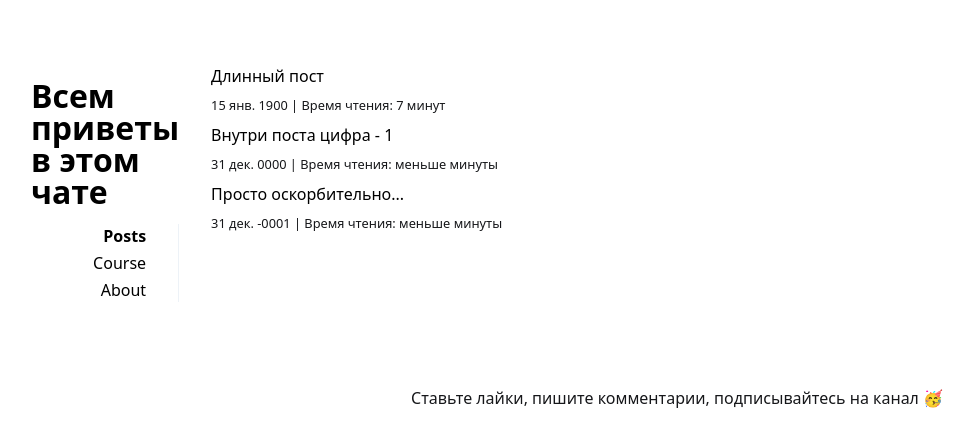
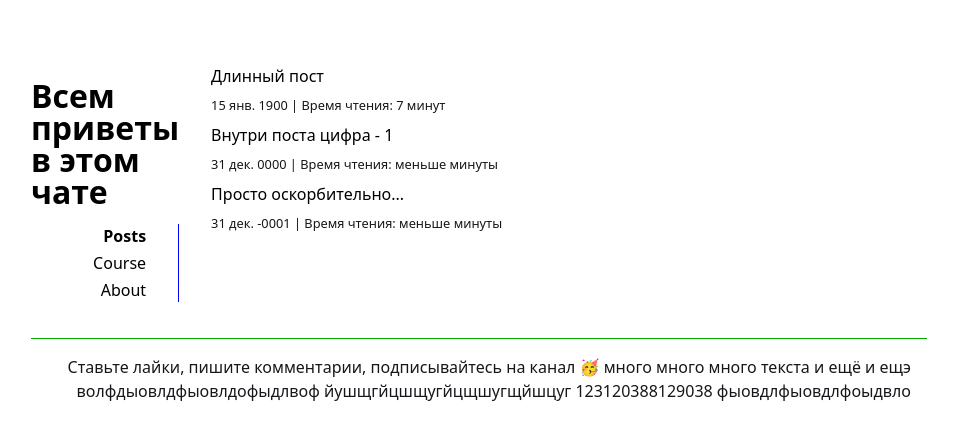
Before and after one commit to nms-pr/nms-pr.github.io, a Jekyll site: the page built from index.html, in a window 1280 px wide. Shown: the top 447 px of the page, without its empty margins (161-1134 px from the left). Built offline with Jekyll 4.4.1, drawn with Linux system fonts in a browser that asks for light colours.

Commit message:
footer border

```diff
--- a/_config.yml
+++ b/_config.yml
@@ -22,12 +22,19 @@ title: Всем приветы в этом чате
 email: ""
 description: >- # this means to ignore newlines until "baseurl:"
   Ставьте лайки, пишите комментарии, подписывайтесь на канал 🥳
+  много много много текста
+  и ещё
+  и ещэ
+  волфдыовлдфыовлдофыдлвоф йушщгйцшщугйцщшугщйшцуг
+  123120388129038 фыовдлфыовдлфоыдвло
 baseurl: "" # the subpath of your site, e.g. /blog
 url: "" # the base hostname & protocol for your site, e.g. http://example.com
 twitter_username:
 github_username:
 author: me
 lang: ru
+
+livereload: true
 
 compress_html:
   clippings: all
--- a/_includes/footer.html
+++ b/_includes/footer.html
@@ -1 +1,3 @@
-{{- site.description | escape -}}
+<section class="footer_wrapper">
+    {{- site.description | escape -}}
+<section>
--- a/_layouts/default.html
+++ b/_layouts/default.html
@@ -10,11 +10,11 @@ layout: compress
 
       {% include navigation.html %}
 
-        {{ content }}
+      {{ content }}
+
+      <footer role="contentinfo">
+        {% include footer.html %}
+      <footer>
     </main>
-
-    <footer>
-        {% include footer.html %}
-    </footer>
   </body>
 </html>
--- a/_sass/_main.scss
+++ b/_sass/_main.scss
@@ -16,7 +16,7 @@ body {
 }
 
 nav ul {
-    border-right: 1px solid #edf2f7;
+    border-right: 1px solid #0000ff;
 }
 
 a {
@@ -175,7 +175,7 @@ header li {
   padding-bottom: 1rem;
 }
 header ul {
-  border-bottom: 1px solid #edf2f7;
+  border-bottom: 1px solid #ff0000;
   padding-bottom: 2rem;
 }
 nav ul {
@@ -200,9 +200,8 @@ figcaption {
     font-size: smaller;
 }
 
-footer {
-  max-width:60rem;
-  margin:2rem auto;
-  padding:1rem;
+.footer_wrapper {
+  margin: 1rem;
   text-align: right;
+  border-top: 1px solid #00aa00;
 }
```
